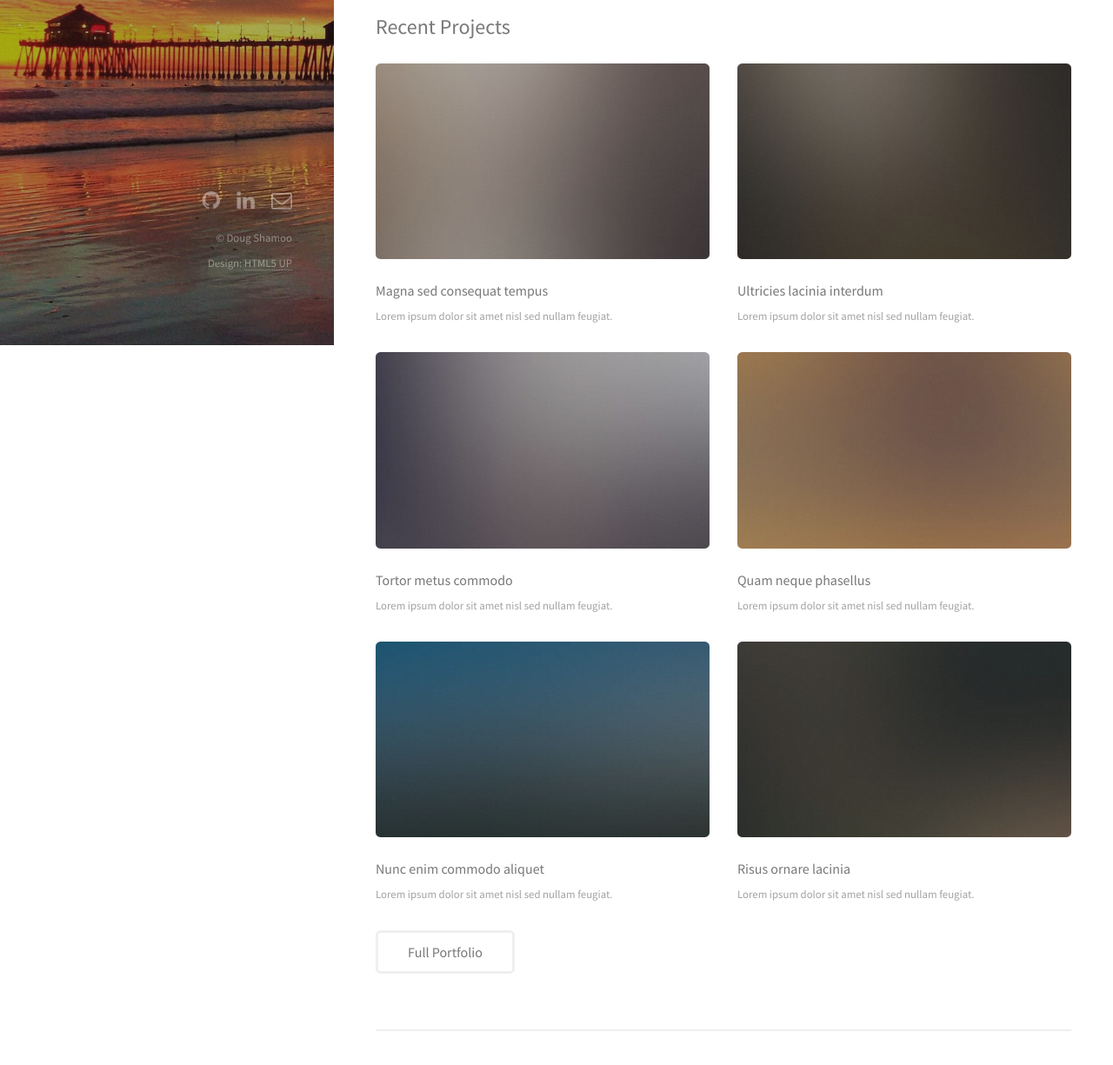
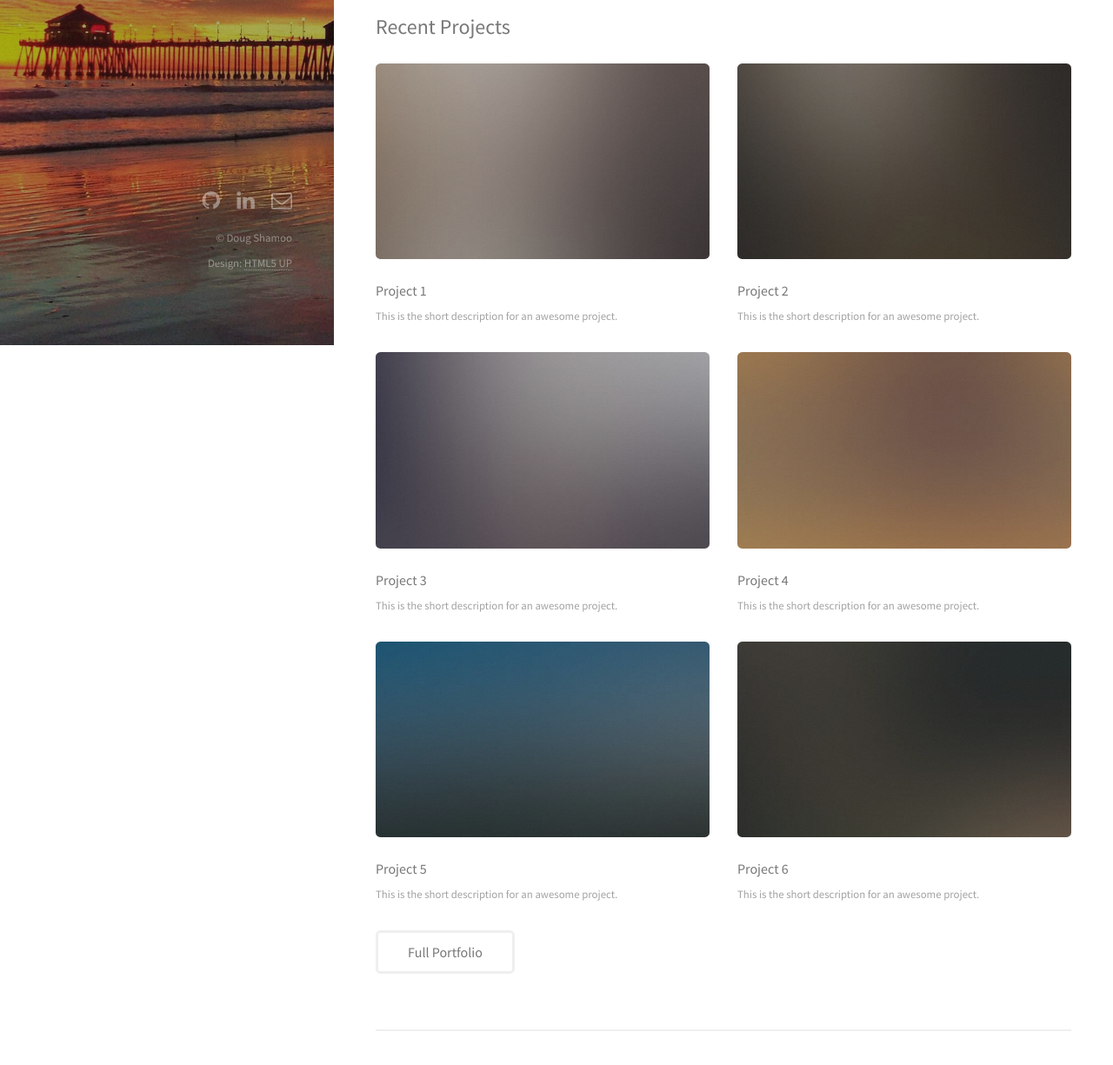
Before and after one commit to dougshamoo/me, a plain HTML site: page index.html in a window 1280 px wide. Shown: the part 403-1628 px from the top of the page at 87% size. Drawn offline with Linux system fonts and the light colour scheme.

Commit message:
update text

```diff
--- a/index.html
+++ b/index.html
@@ -45,33 +45,33 @@
 						<div class="row">
 							<article class="6u 12u$(xsmall) work-item">
 								<a href="images/fulls/01.jpg" class="image fit thumb"><img src="images/thumbs/01.jpg" alt="" /></a>
-								<h3>Magna sed consequat tempus</h3>
-								<p>Lorem ipsum dolor sit amet nisl sed nullam feugiat.</p>
+								<h3>Project 1</h3>
+								<p>This is the short description for an awesome project.</p>
 							</article>
 							<article class="6u$ 12u$(xsmall) work-item">
 								<a href="images/fulls/02.jpg" class="image fit thumb"><img src="images/thumbs/02.jpg" alt="" /></a>
-								<h3>Ultricies lacinia interdum</h3>
-								<p>Lorem ipsum dolor sit amet nisl sed nullam feugiat.</p>
+								<h3>Project 2</h3>
+								<p>This is the short description for an awesome project.</p>
 							</article>
 							<article class="6u 12u$(xsmall) work-item">
 								<a href="images/fulls/03.jpg" class="image fit thumb"><img src="images/thumbs/03.jpg" alt="" /></a>
-								<h3>Tortor metus commodo</h3>
-								<p>Lorem ipsum dolor sit amet nisl sed nullam feugiat.</p>
+								<h3>Project 3</h3>
+								<p>This is the short description for an awesome project.</p>
 							</article>
 							<article class="6u$ 12u$(xsmall) work-item">
 								<a href="images/fulls/04.jpg" class="image fit thumb"><img src="images/thumbs/04.jpg" alt="" /></a>
-								<h3>Quam neque phasellus</h3>
-								<p>Lorem ipsum dolor sit amet nisl sed nullam feugiat.</p>
+								<h3>Project 4</h3>
+								<p>This is the short description for an awesome project.</p>
 							</article>
 							<article class="6u 12u$(xsmall) work-item">
 								<a href="images/fulls/05.jpg" class="image fit thumb"><img src="images/thumbs/05.jpg" alt="" /></a>
-								<h3>Nunc enim commodo aliquet</h3>
-								<p>Lorem ipsum dolor sit amet nisl sed nullam feugiat.</p>
+								<h3>Project 5</h3>
+								<p>This is the short description for an awesome project.</p>
 							</article>
 							<article class="6u$ 12u$(xsmall) work-item">
 								<a href="images/fulls/06.jpg" class="image fit thumb"><img src="images/thumbs/06.jpg" alt="" /></a>
-								<h3>Risus ornare lacinia</h3>
-								<p>Lorem ipsum dolor sit amet nisl sed nullam feugiat.</p>
+								<h3>Project 6</h3>
+								<p>This is the short description for an awesome project.</p>
 							</article>
 						</div>
 						<ul class="actions">
```
